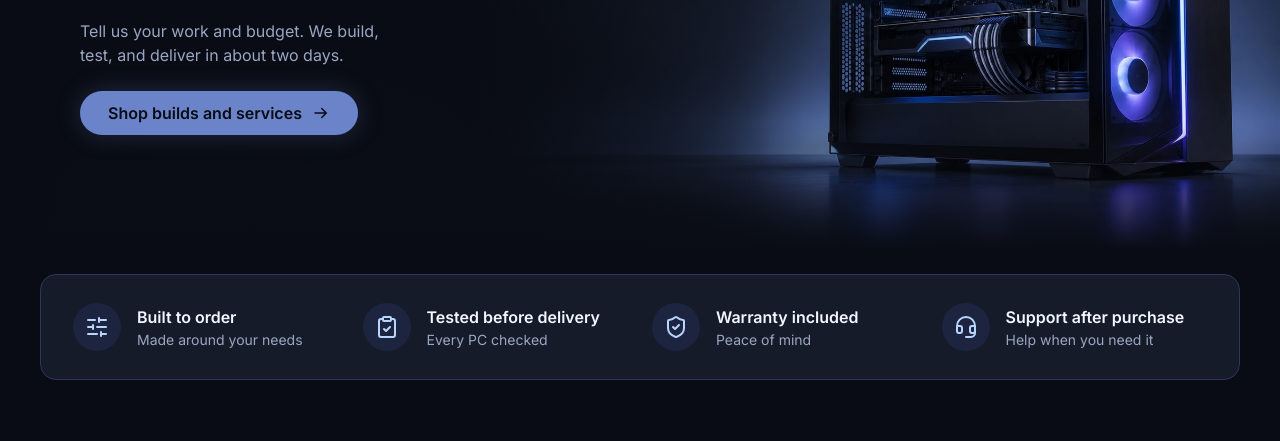
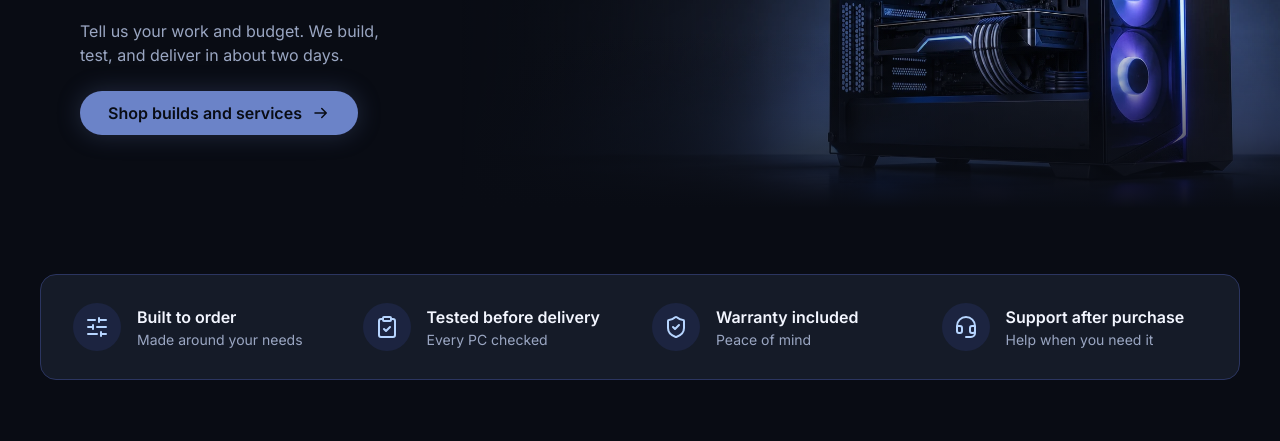
Before and after one commit to f1nh/collectava, a website: page index.html in a window 1280 px wide. Shown: the part 350-791 px from the top of the page. Drawn offline with Linux system fonts and the light colour scheme.

Commit message:
style: refine hero background and fade

```diff
--- a/assets/css/style.css
+++ b/assets/css/style.css
@@ -174,15 +174,7 @@ textarea:focus-visible {
     position: relative;
     height: 520px;
     overflow: hidden;
-    background:
-        radial-gradient(ellipse at 78% 45%, var(--glow-blue), transparent 38%),
-        radial-gradient(ellipse at 94% 8%, var(--glow-violet), transparent 28%),
-        radial-gradient(
-            ellipse at 12% 100%,
-            rgb(139 124 255 / 5%),
-            transparent 28%
-        ),
-        var(--bg);
+    background: var(--bg);
     color: var(--text);
     scroll-margin-top: 80px;
 }
@@ -207,7 +199,7 @@ textarea:focus-visible {
     width: 100%;
     height: 100%;
     background:
-        linear-gradient(to top, var(--bg) 0%, transparent 25%),
+        linear-gradient(to top, var(--bg) 0%, var(--bg) 8%, transparent 42%),
         linear-gradient(
             90deg,
             var(--bg),
```
